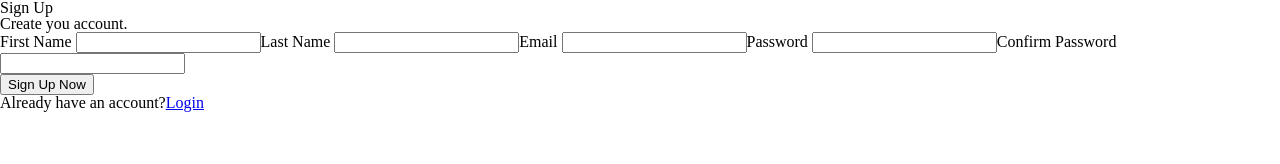
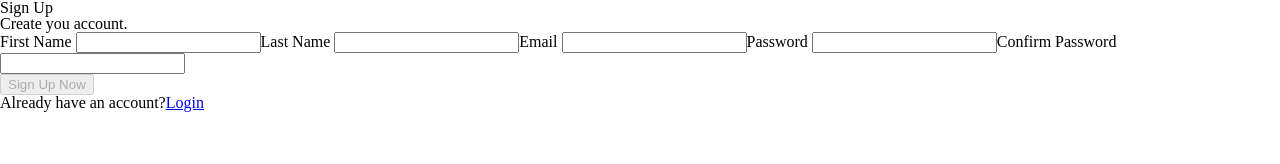
Before and after one commit to bw-ft-virtual-reality-funding/FrontEnd, a React (Create React App) app in the folder vr-funding/: page /Signup in a window 1280 px wide. Shown: the top 164 px of the page. Built offline with nearby package versions, Linux system fonts and the light colour scheme.

Commit message:
initial container variables created

```diff
--- a/vr-funding/src/components/Login.js
+++ b/vr-funding/src/components/Login.js
@@ -1,7 +1,21 @@
-import React from "react";
+import React, { useState } from "react";
 import { Link } from 'react-router-dom'
 
+const initialVal = {
+    username: '',
+    password: '',
+}
+
+const initialErr = {
+    username: '',
+    password: '',
+}
+
+const initialUser = [];
+
+
 export default function Login() {
+const [disabled, setDisabled] = useState(true);
 
   return <div>
       <form>
@@ -18,7 +32,7 @@ export default function Login() {
           </label>
 
           <div>
-              <button>Login</button>
+              <button disabled={disabled}>Login</button>
           </div>
 
           <div className="errors">
--- a/vr-funding/src/components/Signup.js
+++ b/vr-funding/src/components/Signup.js
@@ -1,7 +1,10 @@
-import React from "react";
+import React, { useState } from "react";
 import {Link} from 'react-router-dom'
 
 export default function Signup() {
+    const [disabled, setDisabled] = useState(true);
+
+
     return <div>
     <form>
         <h1>Sign Up</h1>
@@ -32,7 +35,7 @@ export default function Signup() {
         </label>
 
         <div>
-            <button>Sign Up Now</button>
+            <button disabled={disabled}>Sign Up Now</button>
         </div>
 
         <div className="errors">
```
